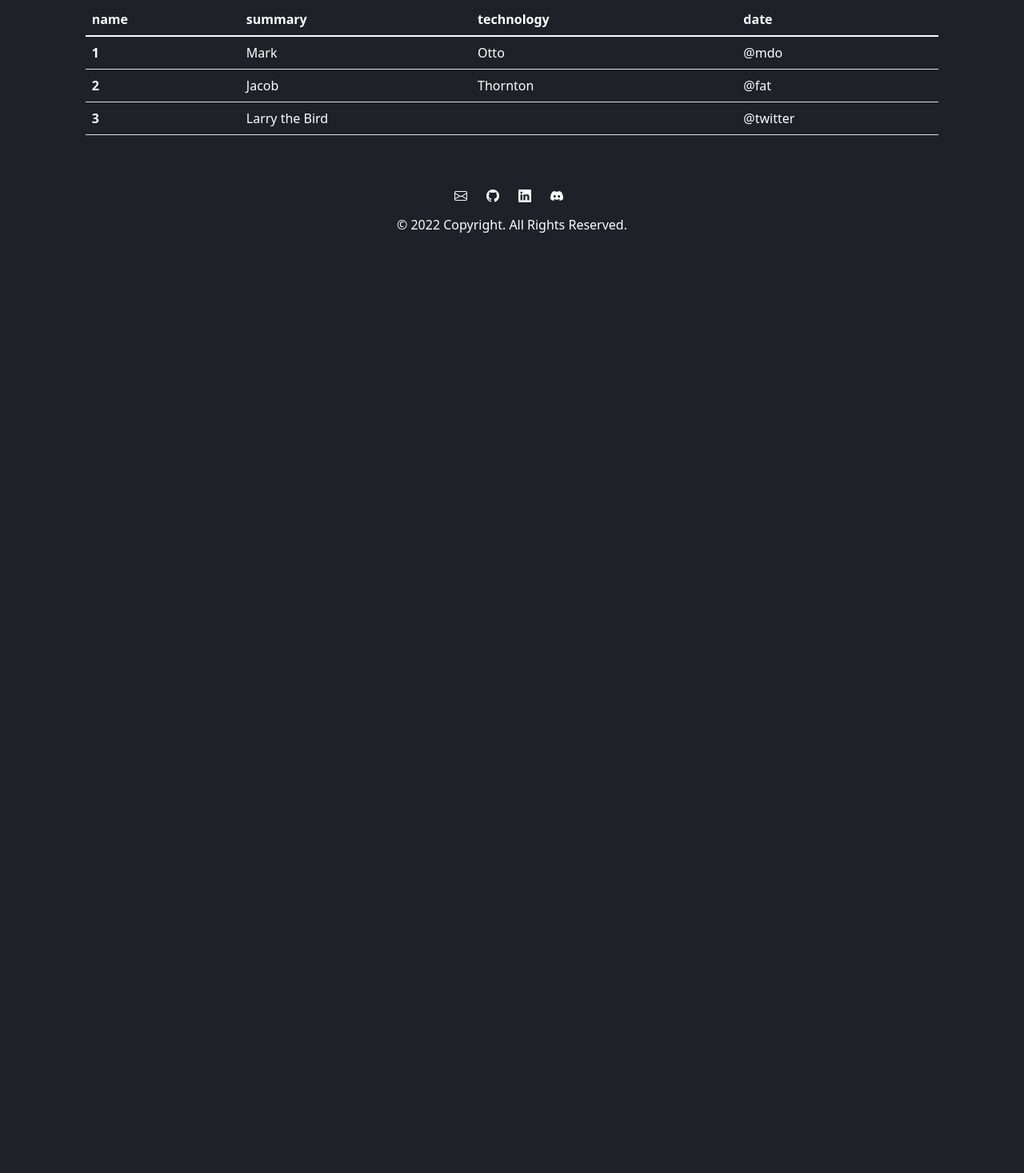
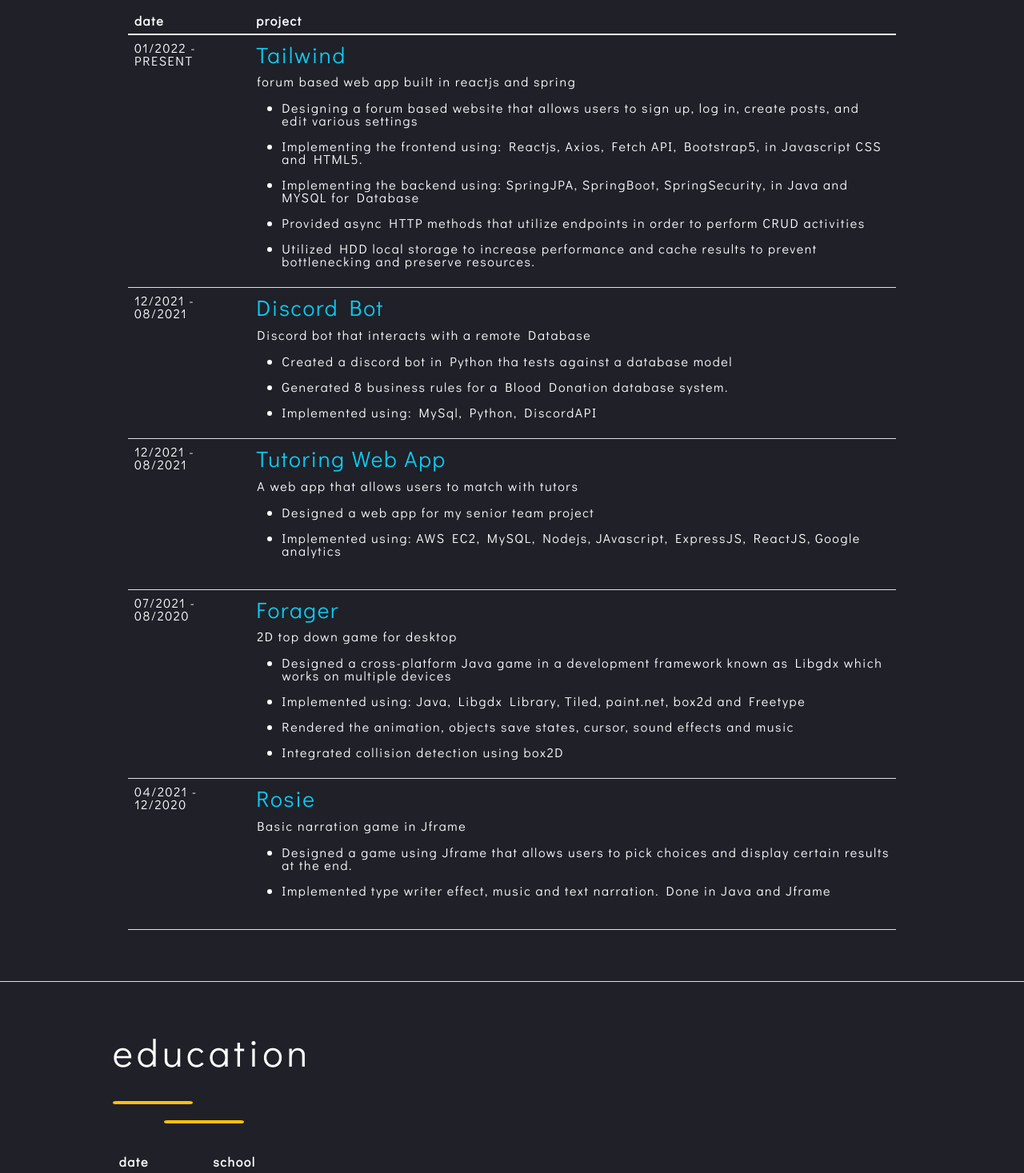
Before and after one commit to RuiQiHuang1832/Portfolio, a React (Create React App) app: page / in a window 1280 px wide. Shown: the part 1240-2707 px from the top of the page at 80% size. Before the commit the page ends 1541 px from the top, so only its background shows below. Built offline with nearby package versions, Linux system fonts and the light colour scheme.

Commit message:
added education,skills, projects

```diff
--- a/src/App.js
+++ b/src/App.js
@@ -4,6 +4,7 @@ import Footer from './components/Footer';
 import Home from './components/Home';
 import About from './components/About';
 import Projects from './components/Projects';
+import Skills from './components/Skills';
 
 function App() {
   document.body.style.backgroundColor = "rgb(31,32,40)";
@@ -14,6 +15,7 @@ function App() {
       <Home />
       <About />
       <Projects />
+      <Skills />
       <Footer />
     </div>
   );
--- a/src/components/About.jsx
+++ b/src/components/About.jsx
@@ -15,7 +15,7 @@ export default function About() {
           <path fill-rule="evenodd" d="M2 8a.5.5 0 0 1 .5-.5h11a.5.5 0 0 1 0 1h-11A.5.5 0 0 1 2 8Z"></path> </svg>
           </div>
             <div className='title-text mb-5 col-7 mt-4'>
-                Hi There! My name is Rui and I am a Computer Science student at San Francisco State University
+                Hi there! My name is Rui and I am a Computer Science student at San Francisco State University
                 graduating Spring 2022. I am currently looking for entry level positions as a frontend/backend developer
                 or software engineer to expand my knowledge of code and to enhance user experience through technology!
 
--- a/src/components/Footer.jsx
+++ b/src/components/Footer.jsx
@@ -3,11 +3,11 @@ import '../styling/Footer.css'
 
 export default function Footer() {
   return (
-    <footer className="position-relative text-muted">
-        <section className="d-flex justify-content-center pb-1">
+    <footer className="position-relative text-muted ">
+        <section className="d-flex justify-content-center pb-1 ">
 
 
-          <div className="text-white">
+          <div className="text-white mt-5">
             <a href="mailto: huangben32@gmail.com" aria-label="mail button" className="me-4 text-reset ms-3"><i className="bi bi-envelope" /></a>
             <a href="https://github.com/RuiQiHuang1832" aria-label="github button" className="me-4 text-reset"><i className="bi bi-github" /></a>
             <a href="https://www.linkedin.com/in/rui-qi-huang-528a43220/" aria-label="linkedin Button" className="me-4 text-reset"><i className="bi bi-linkedin" /></a>
--- a/src/components/Home.jsx
+++ b/src/components/Home.jsx
@@ -2,6 +2,7 @@ import React from 'react'
 import '../styling/Home.css'
 import dude from '../images/dude.png'
 import '../styling/vivify.min.css'
+
 
 
 export default function Home() {
@@ -19,11 +20,15 @@ export default function Home() {
           <path fill-rule="evenodd" d="M2 8a.5.5 0 0 1 .5-.5h11a.5.5 0 0 1 0 1h-11A.5.5 0 0 1 2 8Z"></path> </svg>
           </div>
           <h4 className='title-title vivify popInBottom duration-2000'>web developer</h4>
+
+
           </div>
 
-        <div className='d-flex justify-content-end'>
+
+
+        <div className='d-flex justify-content-lg-end title'>
             <div className='vivify popInTop duration-1000'>
-            <img src={dude} style={{marginTop:"-30rem", marginRight:"19vw"}} alt="illustration of guy walking"  height="600"></img>
+            <img src={dude} id="imageofguy" alt="illustration of guy walking"  height="550"></img>
 
             </div>
 
--- a/src/components/Navbar.jsx
+++ b/src/components/Navbar.jsx
@@ -1,5 +1,6 @@
 import React from 'react';
 import "../styling/Navbar.css"
+import pdf from '../cv/RuiQiHuang_CV_2022.pdf'
 
 export default function Navbar() {
 
@@ -34,7 +35,8 @@ export default function Navbar() {
                 <a href="/" className="nav-link text-muted fw-bold p-md-0 p-sm-0 p-0 mt-3 mt-lg-0 mt-xl-0 ">home</a>
                 <a href="#aboutpage" className="nav-link text-muted ms-xl-5 ms-lg-5  fw-bold p-md-0 p-sm-0 p-0  ">about me</a>
                 <a href="#projectspage" className="nav-link text-muted ms-xl-5 ms-lg-5  fw-bold p-md-0 p-sm-0 p-0  "> projects</a>
-                <a href="/members" className="nav-link text-muted ms-xl-5 ms-lg-5  fw-bold p-md-0 p-sm-0 p-0 me-5 ">skills</a>
+                <a href="#educationpage" className="nav-link text-muted ms-xl-5 ms-lg-5  fw-bold p-md-0 p-sm-0 p-0 ">education</a>
+                <a className='nav-link text-muted ms-xl-5 ms-lg-5  fw-bold p-md-0 p-sm-0 p-0 me-5' href={pdf} >cv </a>
                 {/** for mobile   */}
 
               </div>
--- a/src/components/Projects.jsx
+++ b/src/components/Projects.jsx
@@ -2,7 +2,7 @@ import React from 'react'
 
 export default function Projects() {
   return (
-    <div className='text-white '>
+    <div className='text-white border-bottom'>
         <div className='title'>
             <div id='projectspage' className='title-name-md'>projects</div>
             <div className='text-warning'>
@@ -17,33 +17,128 @@ export default function Projects() {
         </div>
 
         <div className='d-flex justify-content-center my-5'>
-            <div className='col-10'>
-          <table class="table text-white">
+            <div className='col-9'>
+          <table class="table text-white title-name-sm">
                 <thead>
                 <tr>
-      <th scope="col">name</th>
-      <th scope="col">summary</th>
-      <th scope="col">technology</th>
       <th scope="col">date</th>
+      <th scope="col">project</th>
     </tr>
   </thead>
   <tbody>
     <tr>
-      <th scope="row">1</th>
-      <td>Mark</td>
-      <td>Otto</td>
-      <td>@mdo</td>
+      <td scope="row">01/2022 - PRESENT</td>
+      <td  scope="row"><h3 className='text-info'>Tailwind </h3>
+      <td>forum based web app built in reactjs and spring</td>
+      <br/>
+      <ul>
+        <li>
+        Designing a forum based website that allows
+        users to sign up, log in, create posts, and edit various settings
+        </li>
+        <br/>
+        <li>
+          Implementing the frontend using: Reactjs, Axios, Fetch API, Bootstrap5, in Javascript CSS and HTML5.
+        </li>
+        <br/>
+        <li>
+          Implementing the backend using: SpringJPA, SpringBoot, SpringSecurity, in Java and MYSQL for Database
+        </li>
+        <br/>
+        <li>
+          Provided async HTTP methods that utilize endpoints in order to perform CRUD activities
+        </li>
+        <br/>
+        <li>
+          Utilized HDD local storage to increase performance and cache results to prevent bottlenecking and preserve resources.
+        </li>
+
+        </ul>
+      </td>
+
+
+    </tr>
+
+    <tr>
+      <td scope="row">12/2021 - 08/2021</td>
+      <td  scope="row"><h3 className='text-info'>Discord Bot </h3>
+      <td>Discord bot that interacts with a remote Database</td>
+      <br/>
+      <ul>
+        <li>
+          Created a discord bot in Python tha tests against a database model
+        </li>
+        <br/>
+        <li>
+          Generated 8 business rules for a Blood Donation database system.
+        </li>
+        <br/>
+        <li>
+          Implemented using: MySql, Python, DiscordAPI
+        </li>
+        </ul>
+      </td>
     </tr>
     <tr>
-      <th scope="row">2</th>
-      <td>Jacob</td>
-      <td>Thornton</td>
-      <td>@fat</td>
+      <td scope="row">12/2021 - 08/2021</td>
+      <td  scope="row"><h3 className='text-info'>Tutoring Web App </h3>
+      <td>A web app that allows users to match with tutors</td>
+      <br/>
+      <ul>
+        <li>
+          Designed a web app for my senior team project
+        </li>
+        <br/>
+        <li>
+          Implemented using: AWS EC2, MySQL, Nodejs, JAvascript, ExpressJS, ReactJS, Google analytics
+        </li>
+        <br/>
+        </ul>
+      </td>
     </tr>
     <tr>
-      <th scope="row">3</th>
-      <td colspan="2">Larry the Bird</td>
-      <td>@twitter</td>
+      <td scope="row">07/2021 - 08/2020</td>
+      <td  scope="row"><h3 className='text-info'>Forager </h3>
+      <td>2D top down game for desktop</td>
+      <br/>
+      <ul>
+        <li>
+        Designed a cross-platform Java game in a
+      development framework known as Libgdx
+      which works on multiple devices
+        </li>
+        <br/>
+        <li>
+          Implemented using: Java, Libgdx Library, Tiled, paint.net, box2d and Freetype
+        </li>
+        <br/>
+        <li>
+          Rendered the animation, objects save states, cursor, sound effects and music
+        </li>
+        <br/>
+        <li>
+          Integrated collision detection using box2D
+        </li>
+        </ul>
+      </td>
+
+    </tr>
+    <tr>
+      <td scope="row">04/2021 - 12/2020</td>
+      <td  scope="row"><h3 className='text-info'>Rosie </h3>
+      <td>Basic narration game in Jframe</td>
+      <br/>
+      <ul>
+        <li>
+          Designed a game using Jframe that allows users to pick choices and display certain results at the end.
+        </li>
+        <br/>
+        <li>
+          Implemented type writer effect, music and text narration. Done in Java and Jframe
+        </li>
+        <br/>
+        </ul>
+      </td>
     </tr>
   </tbody>
 </table>
--- /dev/null
+++ b/src/components/Skills.jsx
@@ -0,0 +1,54 @@
+import React, { Component } from 'react'
+
+export default class Skills extends Component {
+  render() {
+    return (
+        <div className='text-white '>
+        <div className='title'>
+            <div id="educationpage" className='title-name-md'>education</div>
+            <div className='text-warning'>
+          <svg xmlns="http://www.w3.org/2000/svg" preserveAspectRatio="none" width="100" height="4"
+          fill="currentColor" class="bi bi-dash-lg" viewBox="2 7.5 12 1">
+          <path fill-rule="evenodd" d="M2 8a.5.5 0 0 1 .5-.5h11a.5.5 0 0 1 0 1h-11A.5.5 0 0 1 2 8Z"></path> </svg>
+          <br/>
+          <svg xmlns="http://www.w3.org/2000/svg" preserveAspectRatio="none" width="100" height="4" style={{marginLeft:"4rem"}}
+          fill="currentColor" class="bi bi-dash-lg" viewBox="2 7.5 12 1">
+          <path fill-rule="evenodd" d="M2 8a.5.5 0 0 1 .5-.5h11a.5.5 0 0 1 0 1h-11A.5.5 0 0 1 2 8Z"></path> </svg>
+          </div>
+            <div className='title-text mb-5 col-10 mt-4'>
+
+            <table class="table text-white title-name-sm">
+                <thead>
+                <tr>
+      <th scope="col">date</th>
+      <th scope="col">school</th>
+    </tr>
+  </thead>
+  <tbody>
+    <tr>
+      <td scope="row">08/2018 - 05/2022</td>
+      <td  scope="row"><h3>Bachelor of Computer Science at San Francisco State University </h3><br/>
+      <td >GPA: 3.9, Magna Cum Laude, Consistent Deans List</td>
+      <td> <span className='text-success'>Courses: </span> <br></br>Programming Paradigms and Languages, Artifical Intelligence, Computer Networks Intro to Database Systems, Software Engineering, Software Development</td>
+      <br></br>
+      <td> <span className='text-success'>Languages: </span> <br></br>ES6 Javascript, SQL, HTML5, CSS3, Java, Python, Typescript <br/><br/>
+      <span className='text-success'>Technologies: </span><br></br>ReactJs, RESTful APIs, Git, SpringJPA, SpringBoot, SpringSecurity, MySQL, NodeJS, Bootstrap5, Bcrypt<br/><br/>
+      </td>
+
+
+      </td>
+
+    </tr>
+
+
+  </tbody>
+</table>
+
+
+        </div>
+        </div>
+
+    </div>
+    )
+  }
+}
--- a/src/styling/Home.css
+++ b/src/styling/Home.css
@@ -44,3 +44,20 @@
     font-size: 17px;
 
 }
+
+.title-name-sm {
+    font-size: 1rem;
+    line-height: 1;
+    letter-spacing: 0.1em;
+    font-family: Didact Gothic;
+
+}
+
+
+
+@media (min-width: 992px) {
+    #imageofguy {
+        margin-top: -30rem;
+        margin-right: 19vw;
+    }
+}
```
Also changed, not shown: src/images/dude.png, 1 other file (tests, documents, lock files or other folders).
